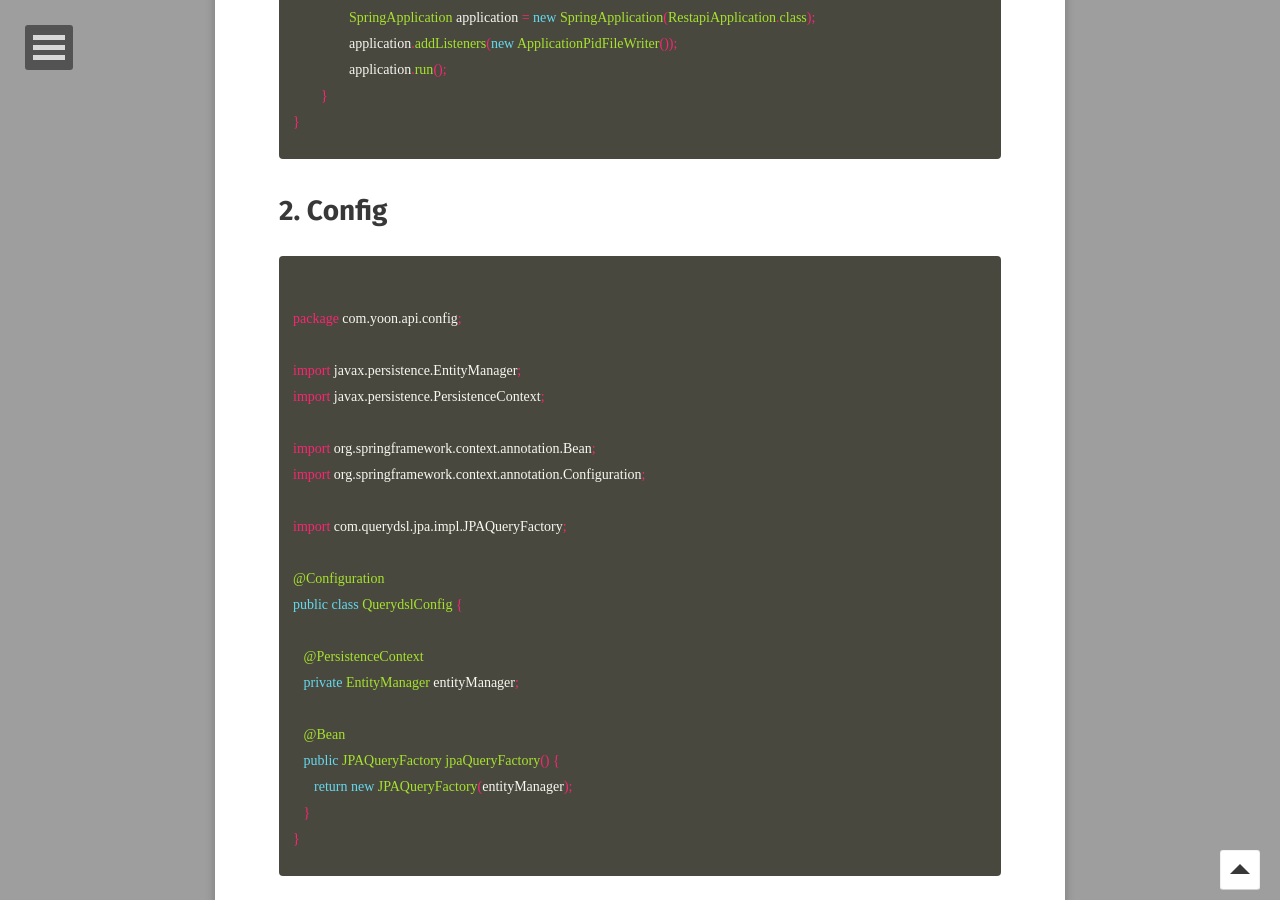
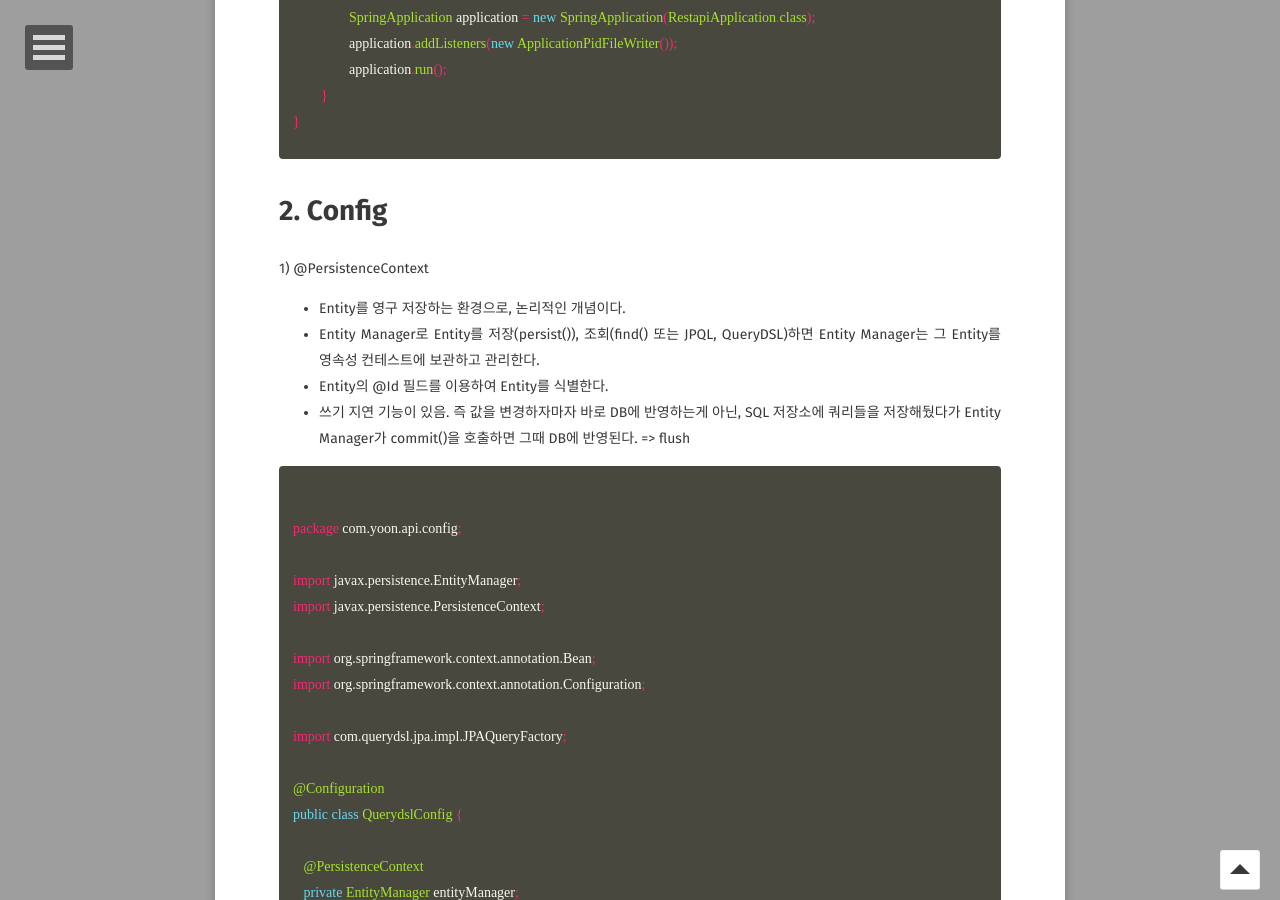
Before and after one commit to GayeonYoon/GayeonYoon.github.io, a Jekyll site: the page built from _posts/2021-07-30-REST_API_POST_3.md, in a window 1280 px wide and 900 px high, scrolled down 1090 px. Built offline with Jekyll 4.4.1, drawn with Linux system fonts in a browser that asks for light colours; some web fonts are replaced; some of the changed text lies outside the part shown.

Commit message:
Update 2021-07-30-REST_API_POST_3.md

```diff
--- a/_posts/2021-07-30-REST_API_POST_3.md
+++ b/_posts/2021-07-30-REST_API_POST_3.md
@@ -35,6 +35,11 @@ public class RestapiApplication {
 {% endhighlight %}
 
 # 2. Config
+1) @PersistenceContext
+* Entity를 영구 저장하는 환경으로, 논리적인 개념이다.
+* Entity Manager로 Entity를 저장(persist()), 조회(find() 또는 JPQL, QueryDSL)하면 Entity Manager는 그 Entity를 영속성 컨테스트에 보관하고 관리한다.
+* Entity의 @Id 필드를 이용하여 Entity를 식별한다.
+* 쓰기 지연 기능이 있음. 즉 값을 변경하자마자 바로 DB에 반영하는게 아닌, SQL 저장소에 쿼리들을 저장해뒀다가 Entity Manager가 commit()을 호출하면 그때 DB에 반영된다. => flush
 
 {% highlight java %}
 package com.yoon.api.config;
```
